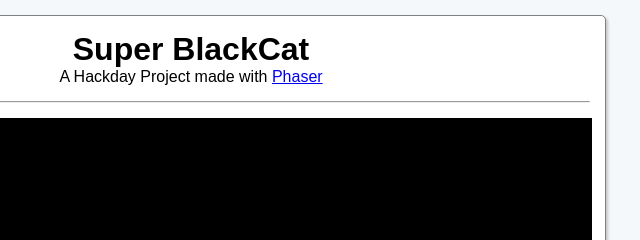
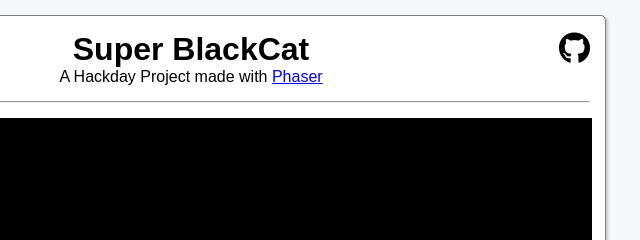
Before and after one commit to Datedsandwich/black-cat-platformer, a React app: page / in a window 1280 px wide. Shown: the top 240 px of the page, 449-1089 px from the left. Built offline with nearby package versions, Linux system fonts and the light colour scheme.

Commit message:
Added a github link

```diff
--- a/src/components/GlobalStyle.js
+++ b/src/components/GlobalStyle.js
@@ -1,6 +1,11 @@
 import { createGlobalStyle } from 'styled-components'
 
 export const GlobalStyle = createGlobalStyle`
+  * {
+        padding: 0;
+        margin: 0;
+    }
+
   body {
     background-color: #F4F8FA;
 
--- a/src/index.html
+++ b/src/index.html
@@ -4,12 +4,7 @@
 <head>
     <meta charset="utf-8"/>
     <title>Super BlackCat</title>
-    <style>
-        * {
-            padding: 0;
-            margin: 0;
-        }
-    </style>
+    <link rel="stylesheet" href="https://use.fontawesome.com/releases/v5.7.2/css/all.css" integrity="sha384-fnmOCqbTlWIlj8LyTjo7mOUStjsKC4pOpQbqyi7RrhN7udi9RwhKkMHpvLbHG9Sr" crossorigin="anonymous">
 </head>
 
 <body>
--- a/src/index.js
+++ b/src/index.js
@@ -34,10 +34,33 @@ const GameContainer = styled.div`
     background-color: white;
 `
 
+const Header = styled.div`
+    position: relative;
+
+    .github-link {
+        position: absolute;
+        margin: auto;
+
+        top: 0;
+        bottom: 0;
+        right: 0;
+
+        a {
+            color: black;
+            font-size: 32px;
+
+            &:hover {
+                color: #505050;
+            }
+        }
+    }
+`
+
 const Application = () => (
     <PageWrapper>
         <GlobalStyle />
         <GameContainer>
+            <Header>
                 <h1 className="text-align-center">Super BlackCat</h1>
                 <p className="text-align-center">
                     A Hackday Project made with{' '}
@@ -45,6 +68,12 @@ const Application = () => (
                         Phaser
                     </a>
                 </p>
+                <div className="github-link">
+                    <a href="https://github.com/Datedsandwich/black-cat-platformer" target="_blank">
+                        <i className="fab fa-github" />
+                    </a>
+                </div>
+            </Header>
             <hr />
             <div id="game" />
         </GameContainer>
```
Lines whose indentation alone changed are shown as unchanged.
